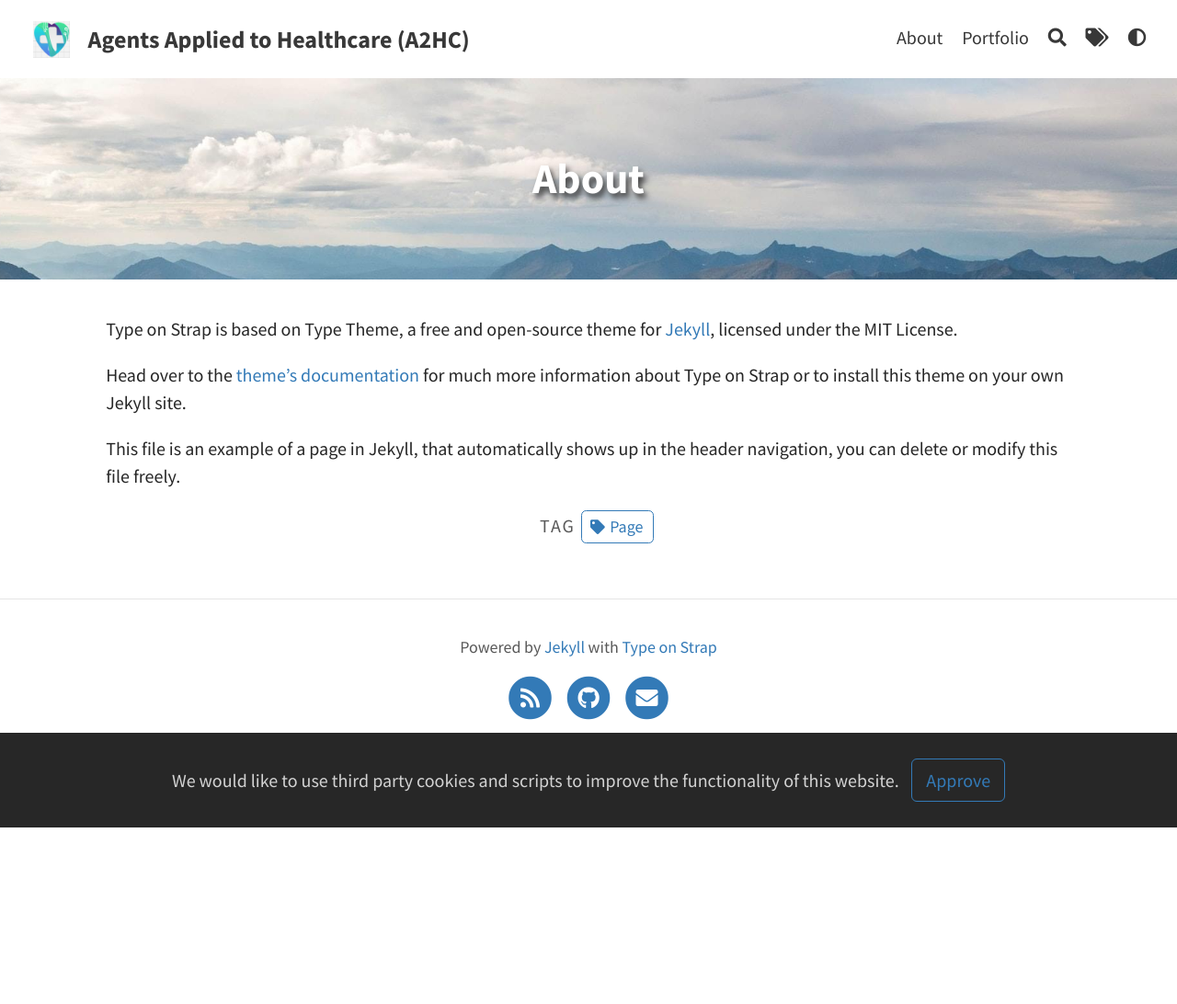
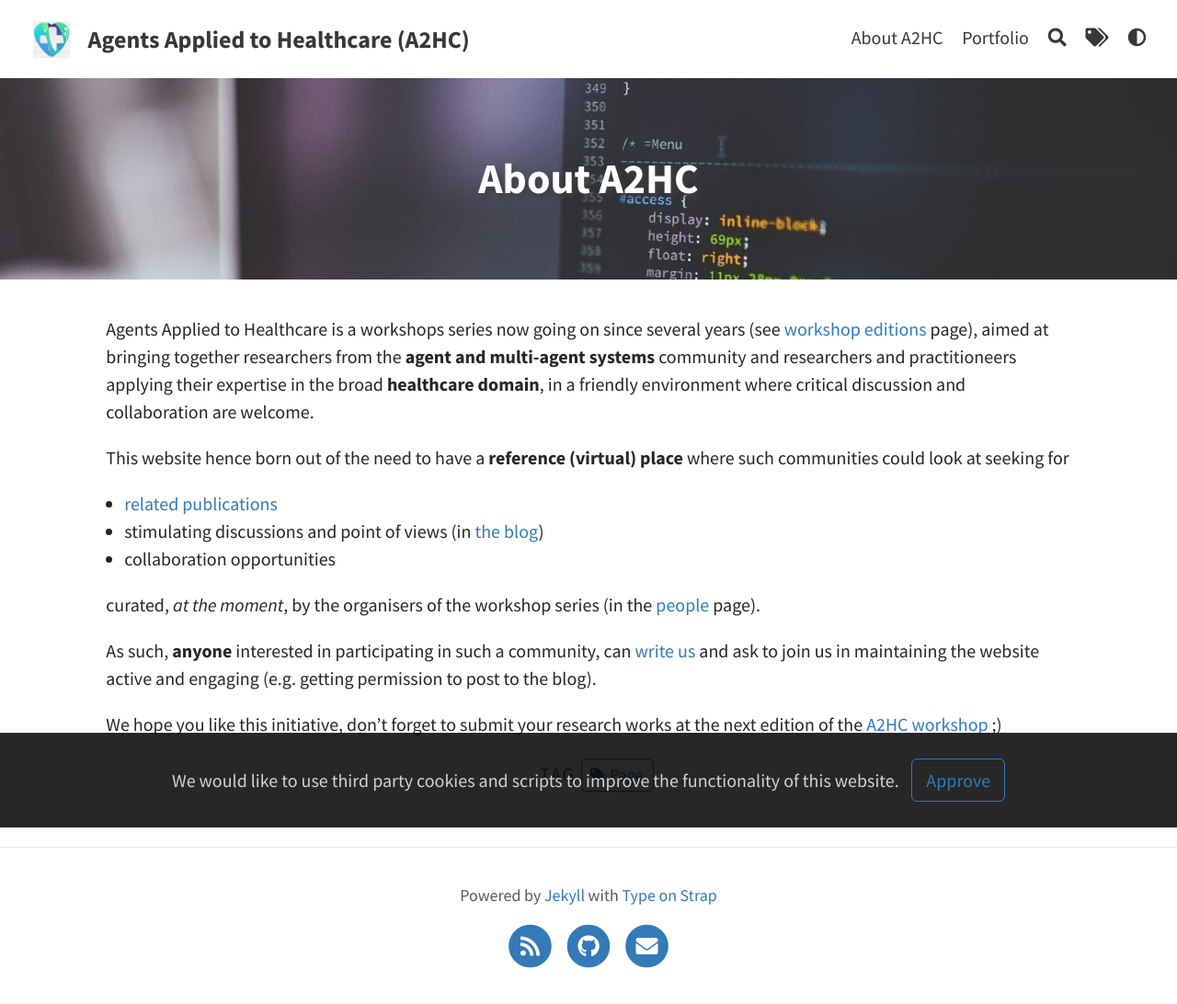
Before and after one commit to A2HC/a2hc.website, a Jekyll site: the page built from pages/about.md, in a window 1280 px wide. Shown: the whole page at 92% size. Built offline with Jekyll 4.4.1, drawn with Linux system fonts in a browser that asks for light colours; before the commit the page ends 900 px from its top, so only the background shows below that.

Commit message:
drafted about

```diff
--- a/index.html
+++ b/index.html
@@ -2,6 +2,4 @@
 layout: home
 ---
 
-# title
-
-lorem ipsum ...
+with layout home text is ignored and posts are displayed instead
--- a/pages/about.md
+++ b/pages/about.md
@@ -1,13 +1,20 @@
 ---
 layout: page
-title: About
+title: About A2HC
 permalink: /about/
-feature-img: "assets/img/pexels/travel.jpeg"
+feature-img: "assets/img/pexels/computer.jpeg"
 tags: [Page]
 ---
 
-Type on Strap is based on Type Theme, a free and open-source theme for [Jekyll](http://jekyllrb.com/), licensed under the MIT License.
+Agents Applied to Healthcare is a workshops series now going on since several years (see [workshop editions](/workshops/) page), aimed at bringing together researchers from the **agent and multi-agent systems** community and researchers and practitioneers applying their expertise in the broad **healthcare domain**, in a friendly environment where critical discussion and collaboration are welcome.
 
-Head over to the [theme's documentation](https://github.io/sylhare/Type-on-Strap) for much more information about Type on Strap or to install this theme on your own Jekyll site.
+This website hence born out of the need to have a **reference (virtual) place** where such communities could look at seeking for
+  - [related publications](/publications/)
+  - stimulating discussions and point of views (in [the blog](/blog/))
+  - collaboration opportunities
 
-This file is an example of a page in Jekyll, that automatically shows up in the header navigation, you can delete or modify this file freely.
+curated, *at the moment*, by the organisers of the workshop series (in the [people](/people/) page).
+
+As such, **anyone** interested in participating in such a community, can [write us](mailto:a2hc.org@gmail.com) and ask to join us in maintaining the website active and engaging (e.g. getting permission to post to the blog).
+
+We hope you like this initiative, don't forget to submit your research works at the next edition of the [A2HC workshop](/workshops/) ;)
```
